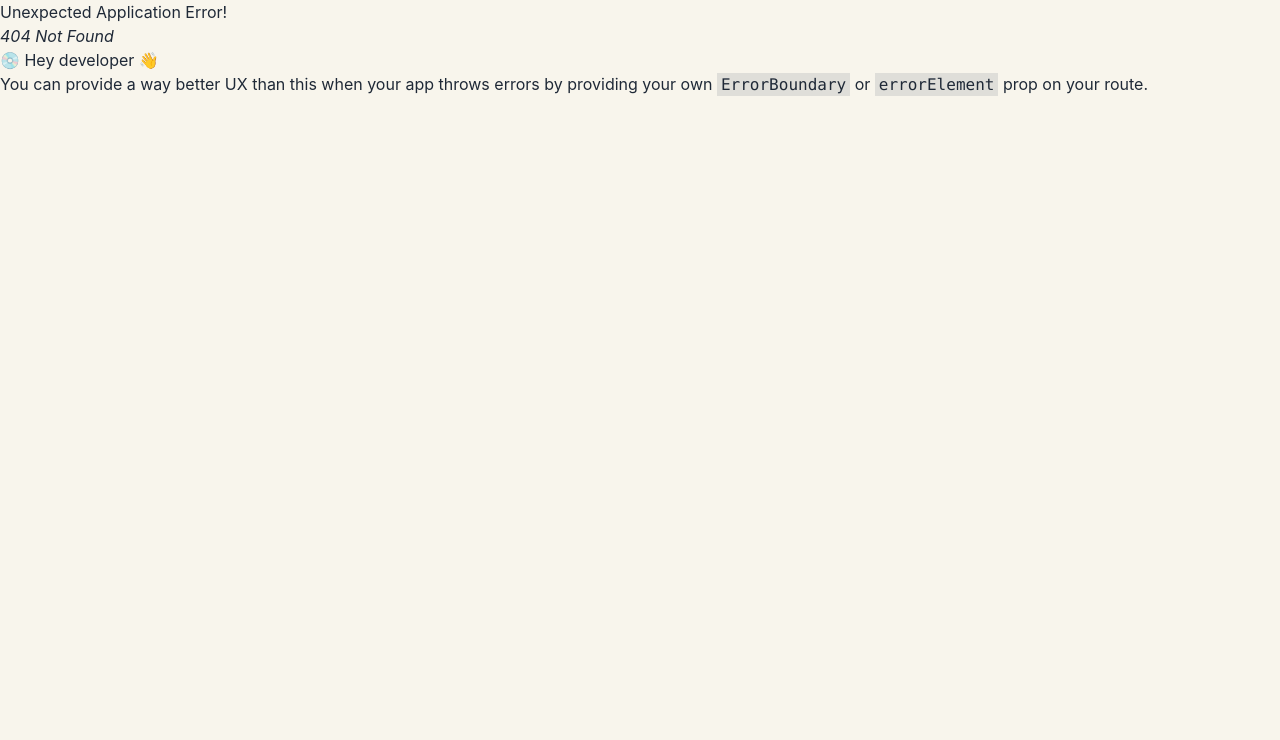
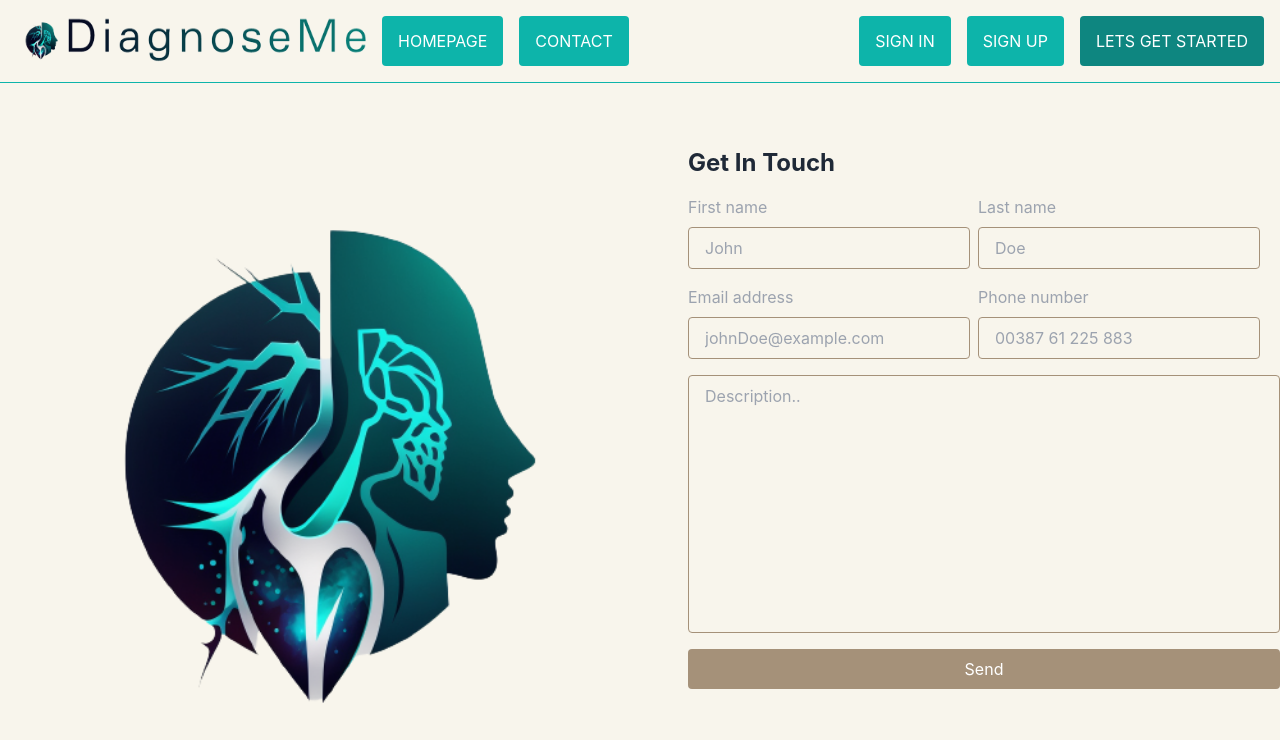
Before and after one commit to Ankora-Hackathon/team-1-frontend, a React (Create React App) app: page /contact in a window 1280 px wide. Before the commit this address had no page. Shown: the top 740 px of the page. Built offline with nearby package versions, Linux system fonts and the light colour scheme.

Commit message:
Contact form and redirect after login

```diff
--- a/src/components/shared/Header.jsx
+++ b/src/components/shared/Header.jsx
@@ -17,7 +17,12 @@ const Header = () => {
           >
             Homepage
           </Link>
-          <button className='px-4 py-2 bg-[#0db4aa] text-white rounded uppercase'>Contact</button>
+          <Link
+            to='/contact'
+            className='px-4 py-2 bg-[#0db4aa] grid place-items-center text-white rounded uppercase'
+          >
+            Contact
+          </Link>
         </div>
         <div className='flex justify-end w-full space-x-4'>
           {localStorage.getItem('user') ? (
@@ -43,9 +48,12 @@ const Header = () => {
               </Link>
             </>
           )}
-          <button className='px-4 py-2 bg-[#0e8680] text-white rounded uppercase'>
+          <Link
+            to='/dashboard'
+            className='px-4 py-2 bg-[#0e8680] grid place-items-center text-white rounded uppercase'
+          >
             Lets get started
-          </button>
+          </Link>
         </div>
       </div>
     </header>
--- /dev/null
+++ b/src/pages/Contact.jsx
@@ -0,0 +1,43 @@
+import React from 'react';
+import { Label, Layout } from '../components/shared';
+import { Input } from '../components/shared/form';
+
+const Contact = () => {
+  return (
+    <Layout>
+      <img src='/logoAI.png' alt='Logo' className='w-full col-span-1' />
+      <form action='' className='flex flex-col col-span-1 space-y-4'>
+        <h1 className='text-2xl font-bold'>Get In Touch</h1>
+        <div className='flex space-x-2'>
+          <Label label='First name'>
+            <Input placeholder='John' />
+          </Label>
+          <Label label='Last name'>
+            <Input placeholder='Doe' />
+          </Label>
+        </div>
+        <div className='flex space-x-2'>
+          <Label label='Email address'>
+            <Input placeholder='johnDoe@example.com' />
+          </Label>
+          <Label label='Phone number'>
+            <Input placeholder='00387 61 225 883' />
+          </Label>
+        </div>
+        <textarea
+          rows='10'
+          placeholder='Description..'
+          className='px-4 py-2 w-full bg-transparent border border-[#a59179] rounded outline-none resize-none'
+        ></textarea>
+        <button
+          type='submit'
+          className='px-4 disabled:bg-opacity-50 py-2 rounded bg-[#a59179] text-white'
+        >
+          Send
+        </button>
+      </form>
+    </Layout>
+  );
+};
+
+export default Contact;
--- a/src/pages/Login.jsx
+++ b/src/pages/Login.jsx
@@ -18,7 +18,7 @@ const Login = () => {
 
     localStorage.setItem('user', JSON.stringify(user));
     localStorage.setItem('access_token', access_token);
-    navigate('/');
+    navigate('/dashboard');
   };
 
   const handleOnChange = ({ key, value }) => {
--- a/src/pages/index.js
+++ b/src/pages/index.js
@@ -2,5 +2,6 @@ import Homepage from './Homepage';
 import Login from './Login';
 import Register from './Register';
 import Dashboard from './Dashboard';
+import Contact from './Contact';
 
-export { Homepage, Login, Register, Dashboard };
+export { Homepage, Login, Register, Dashboard, Contact };
--- a/src/router.jsx
+++ b/src/router.jsx
@@ -1,6 +1,6 @@
 import React from 'react';
 import { createBrowserRouter } from 'react-router-dom';
-import { Dashboard, Homepage, Login, Register } from './pages';
+import { Contact, Dashboard, Homepage, Login, Register } from './pages';
 
 export const router = createBrowserRouter([
   {
@@ -16,6 +16,10 @@ export const router = createBrowserRouter([
     element: <Register />,
   },
   {
+    path: '/contact',
+    element: <Contact />,
+  },
+  {
     path: '/dashboard',
     element: <Dashboard />,
   },
```
